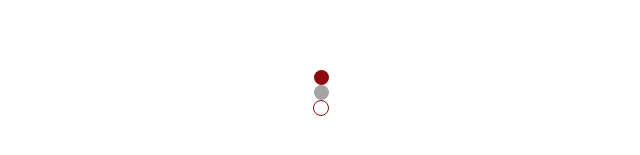
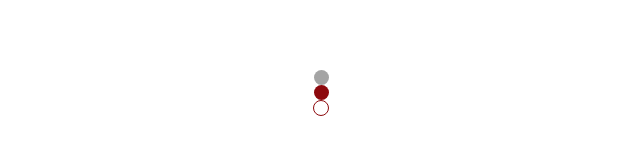
Before and after one commit to UniverseArc/Movie-Sharing, a React (Vite) app: page / in a window 1280 px wide. Shown: the part 307-462 px from the top of the page, without its empty margins (319-959 px from the left). Built offline with nearby package versions, Linux system fonts and the light colour scheme.

Commit message:
feature: UI-KIT ListMaker refactor

```diff
--- a/src/App.tsx
+++ b/src/App.tsx
@@ -1,4 +1,5 @@
 import './App.css'
+import ListMarker from './components/ListMarker/ListMarkerVariants/ListMarker'
 import ListMarkerGray from './components/ListMarker/ListMarkerVariants/ListMarkerGray'
 import ListMarkerRed from './components/ListMarker/ListMarkerVariants/ListMarkerRed'
 import ListMarkerRedOutlined from './components/ListMarker/ListMarkerVariants/ListMarkerRedOutlined'
@@ -8,9 +9,13 @@ function App() {
 
   return (
     <div>
-      <ListMarkerRed variant={ListMarkerVariant.fullfiledRed}/>
+      <ListMarker variant={ListMarkerVariant.primary}/>
+      <ListMarker variant={ListMarkerVariant.fullfiledRed}/>
+      <ListMarker variant={ListMarkerVariant.outlinedRed}/>
+
+      {/* <ListMarkerRed variant={ListMarkerVariant.fullfiledRed}/>
       <ListMarkerGray variant={ListMarkerVariant.primary}/>
-      <ListMarkerRedOutlined variant={ListMarkerVariant.outlinedRed} />
+      <ListMarkerRedOutlined variant={ListMarkerVariant.outlinedRed} /> */}
     </div>
   )
 }
--- a/src/components/ListMarker/ListMarkerVariants/ListMarker.module.css
+++ b/src/components/ListMarker/ListMarkerVariants/ListMarker.module.css
@@ -4,8 +4,16 @@
     border-radius: 50px;
 }
 
-.listMakerOutlined{
+.gray{
+    background-color: #A4A4A4;
+}
+
+.red{
+    background-color: #8D090D;
+}
+
+.outlinedRed{
     width: 13.4px;
     height: 13.4px;
-    border-radius: 50px;
+    border: 1px solid #8D090D;
 }
--- /dev/null
+++ b/src/components/ListMarker/ListMarkerVariants/ListMarker.tsx
@@ -0,0 +1,20 @@
+
+import { FC } from "react";
+import s from "./ListMarker.module.css"
+import { IListMaker, ListMarkerVariant } from "./types/ListMarker.types";
+import clsx from 'clsx';
+
+const ListMarker: FC<IListMaker> = ({ variant }) => {
+    return (
+        <div className={
+            clsx(
+                s.listMaker,
+                variant === ListMarkerVariant.primary ? s.gray : "",
+                variant === ListMarkerVariant.fullfiledRed ? s.red : "",
+                variant === ListMarkerVariant.outlinedRed ? s.outlinedRed : "",
+            )
+        } />
+    )
+}
+
+export default ListMarker;
--- a/src/components/ListMarker/ListMarkerVariants/ListMarkerGray.tsx
+++ /dev/null
@@ -1,16 +0,0 @@
-
-import { FC } from "react";
-import s from "./ListMarker.module.css"
-import { IListMakerGray, ListMarkerVariant } from "./types/ListMarker.types";
-
-const ListMarkerGray: FC<IListMakerGray> = ({ variant }) => {
-    return (
-        <div style={
-            {
-                backgroundColor: variant === ListMarkerVariant.primary ? "#A4A4A4" : "",
-            }
-        } className={s.listMaker} />
-    )
-}
-
-export default ListMarkerGray;
--- a/src/components/ListMarker/ListMarkerVariants/ListMarkerRed.tsx
+++ /dev/null
@@ -1,16 +0,0 @@
-
-import { FC } from "react";
-import s from "./ListMarker.module.css"
-import { IListMakerRed, ListMarkerVariant } from "./types/ListMarker.types";
-
-const ListMarkerRed: FC<IListMakerRed> = ({ variant }) => {
-    return (
-        <div style={
-            {
-                backgroundColor: variant === ListMarkerVariant.fullfiledRed ? "#8D090D" : "",
-            }
-        } className={s.listMaker} />
-    )
-}
-
-export default ListMarkerRed;
--- a/src/components/ListMarker/ListMarkerVariants/ListMarkerRedOutlined.tsx
+++ /dev/null
@@ -1,16 +0,0 @@
-
-import { FC } from "react";
-import s from "./ListMarker.module.css"
-import { IListMakerRedOutlined, ListMarkerVariant } from "./types/ListMarker.types";
-
-const ListMarkerRedOutlined: FC<IListMakerRedOutlined> = ({ variant }) => {
-    return (
-        <div style={
-            {
-                border: variant === ListMarkerVariant.outlinedRed ? "1px solid #8D090D" : "",
-            }
-        } className={s.listMakerOutlined} />
-    )
-}
-
-export default ListMarkerRedOutlined;
--- a/src/components/ListMarker/ListMarkerVariants/types/ListMarker.types.ts
+++ b/src/components/ListMarker/ListMarkerVariants/types/ListMarker.types.ts
@@ -5,14 +5,6 @@ export enum ListMarkerVariant {
 }
 
 
-export interface IListMakerGray {
-    variant: ListMarkerVariant.primary
+export interface IListMaker {
+    variant: ListMarkerVariant
 }
-
-export interface IListMakerRed {
-    variant: ListMarkerVariant.fullfiledRed
-}
-
-export interface IListMakerRedOutlined {
-    variant: ListMarkerVariant.outlinedRed
-}
```
